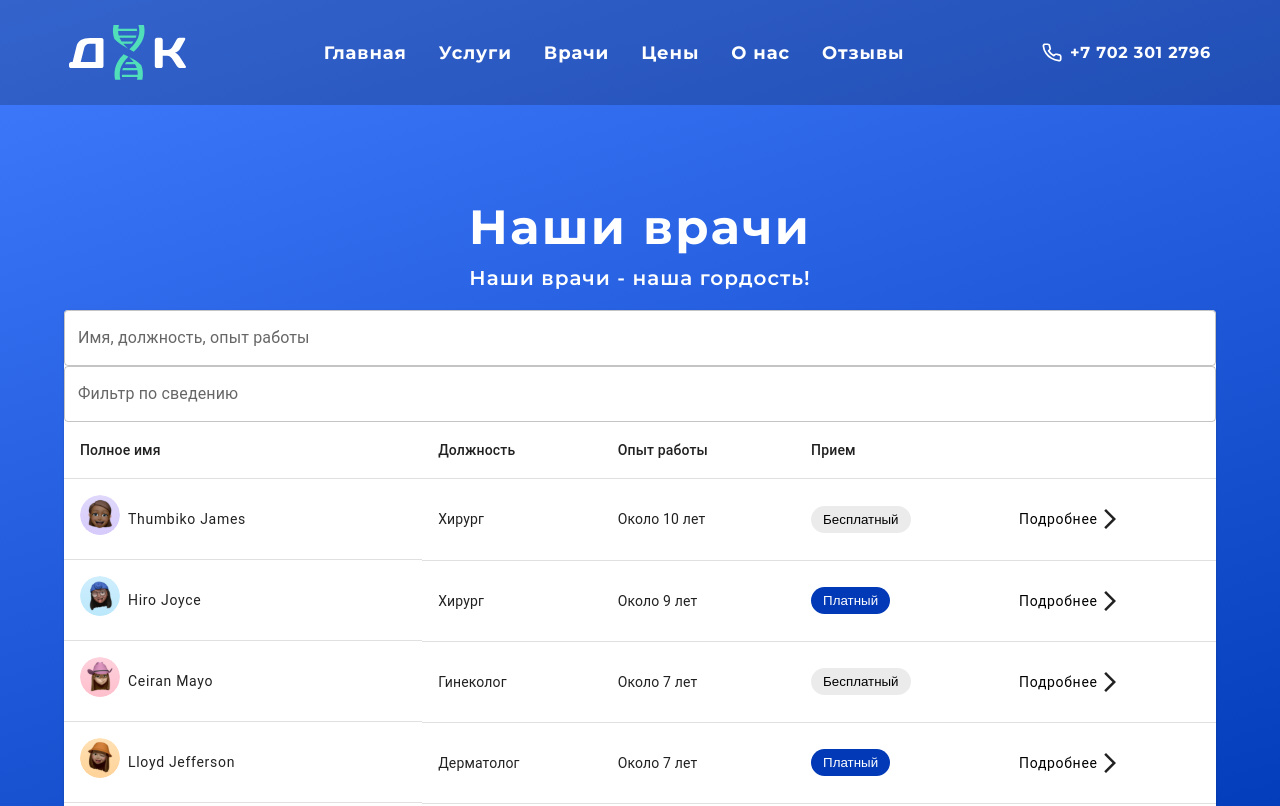
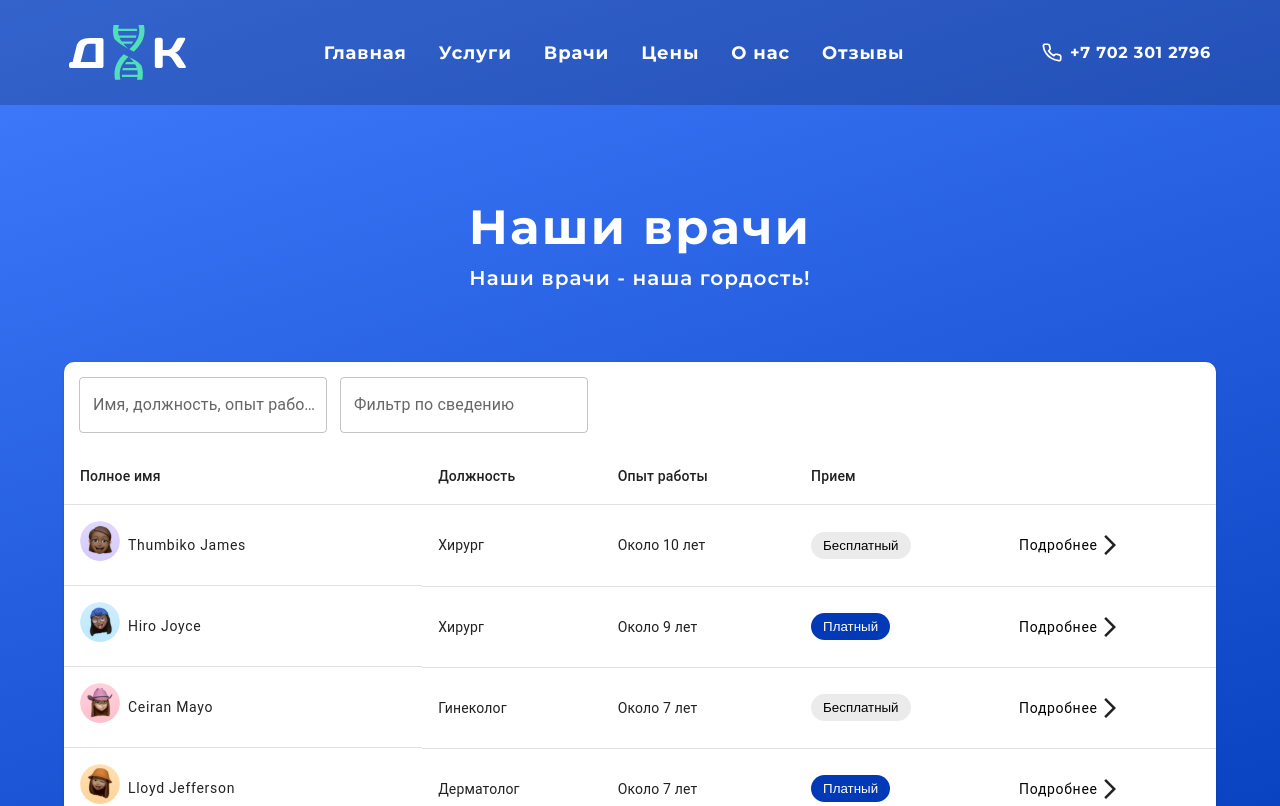
Before and after one commit to Az1mzhan/dna-clinic-reboot, a React (Vite) app: page /medics in a window 1280 px wide. Shown: the top 806 px of the page. Built offline with nearby package versions, Linux system fonts and the light colour scheme.

Commit message:
Medics table and navbar refactoring

```diff
--- a/src/components/medics-table/MedicsTable.module.css
+++ b/src/components/medics-table/MedicsTable.module.css
@@ -2,7 +2,7 @@
   background: linear-gradient(163deg, rgba(65,124,255,1) 0%, rgba(0,57,182,1) 100%);
   display: flex;
   flex-direction: column;
-  padding-top: 150px;
+  padding: 150px 20px 0 20px;
 }
 
 .title{
@@ -28,7 +28,8 @@
   max-width: 1152px;
   width: 100%;
   box-sizing: border-box;
-  margin: 0 auto;
+  margin: 52px auto 107px;
+  border-radius: 10px;
 }
 
 .tableRow{
@@ -65,3 +66,13 @@
   text-decoration: none;
   color: black;
 }
+
+.formInput{
+  padding: 15px;
+  display: flex;
+}
+
+.input{
+  max-width: 300px;
+  margin-right: 13px;
+}
--- a/src/components/medics-table/MedicsTable.tsx
+++ b/src/components/medics-table/MedicsTable.tsx
@@ -2,7 +2,6 @@ import { defaultMedics } from "../../types/Medic";
 import {
   Avatar,
   Box,
-  FormGroup,
   Link,
   Paper,
   Table,
@@ -14,7 +13,7 @@ import {
   TextField,
 } from "@mui/material";
 import ArrowForwardIosIcon from "@mui/icons-material/ArrowForwardIos";
-import styles from './MedicsTable.module.css'
+import styles from "./MedicsTable.module.css";
 
 export const MedicsTable = () => {
   return (
@@ -22,13 +21,18 @@ export const MedicsTable = () => {
       <p className={styles.title}>Наши врачи</p>
       <p className={styles.titledesc}>Наши врачи - наша гордость!</p>
       <Box className={styles.medicsForm} component={Paper}>
-        <FormGroup>
+        <div className={styles.formInput}>
           <TextField
+            className={styles.input}
             label="Имя, должность, опыт работы"
             variant="outlined"
           />
-          <TextField label="Фильтр по сведению" variant="outlined"/>
-        </FormGroup>
+          <TextField
+            className={styles.input}
+            label="Фильтр по сведению"
+            variant="outlined"
+          />
+        </div>
         <TableContainer>
           <Table>
             <TableHead>
@@ -37,20 +41,26 @@ export const MedicsTable = () => {
                 <TableCell>Должность</TableCell>
                 <TableCell>Опыт работы</TableCell>
                 <TableCell>Прием</TableCell>
-                <TableCell/>
+                <TableCell></TableCell>
               </TableRow>
             </TableHead>
             <TableBody>
               {defaultMedics.map((medic, id) => (
                 <TableRow className={styles.tableRow} key={id}>
                   <TableCell className={styles.medicAvatar}>
-                    <Avatar src={medic.avatar} alt={medic.fullName}/>
+                    <Avatar src={medic.avatar} alt={medic.fullName}></Avatar>
                     <p>{medic.fullName}</p>
                   </TableCell>
                   <TableCell>{medic.profession}</TableCell>
                   <TableCell>{medic.experience}</TableCell>
                   <TableCell>
-                    <button className={medic.receptionType === "free" ? styles.medicCost : styles.medicCostPaid}>
+                    <button
+                      className={
+                        medic.receptionType === "free"
+                          ? styles.medicCost
+                          : styles.medicCostPaid
+                      }
+                    >
                       {medic.receptionType === "free"
                         ? "Бесплатный"
                         : "Платный"}
--- a/src/layout/navbar/navbar.module.css
+++ b/src/layout/navbar/navbar.module.css
@@ -6,6 +6,7 @@
     align-items: center;
     background-color: rgba(0, 0, 0, 0.2);
     position: absolute;
+    z-index: 1;
 }
 
 .contentContainer {
```
